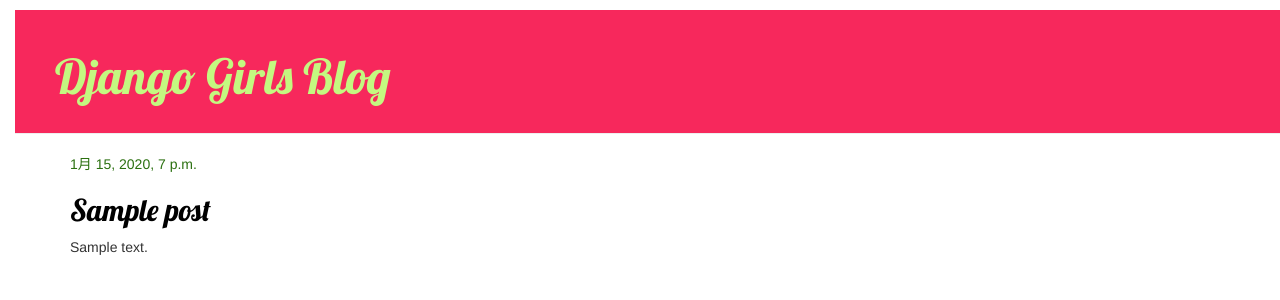
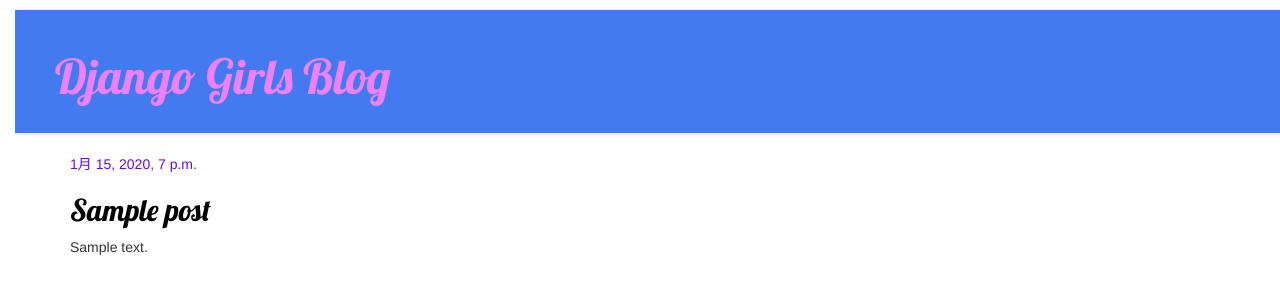
Before and after one commit to YasuhiroYano/my-first-blog, a Django app: template blog/templates/blog/post_list.html in a window 1280 px wide. Shown: the top 300 px of the page. Run offline with Django 3.2, Linux system fonts and the light colour scheme; the template is opened without the code that fills it: values that come from a table or form of the project are taken from there, others are empty; tables that the repository leaves empty hold one stand-in row (values such as "Sample post"); parts of the project's set-up code (start-up, migrations or seed data) failed here and were passed over; some libraries are stand-ins or nearby versions.

Commit message:
changecolor

```diff
--- a/blog/static/css/blog.css
+++ b/blog/static/css/blog.css
@@ -1,11 +1,11 @@
 .page-header {
-    background-color: #f7285c;
+    background-color: #447af0;
     margin-top: 10;
     padding: 20px 20px 20px 40px;
 }
 
 .page-header h1, .page-header h1 a, .page-header h1 a:visited, .page-header h1 a:active {
-    color: #c4f880;
+    color: #ee80f8;
     font-size: 36pt;
     text-decoration: none;
 }
@@ -19,7 +19,7 @@ h1, h2, h3, h4 {
 }
 
 .date {
-    color: #2b7010;
+    color: #620deb;
 }
 
 .save {
```
